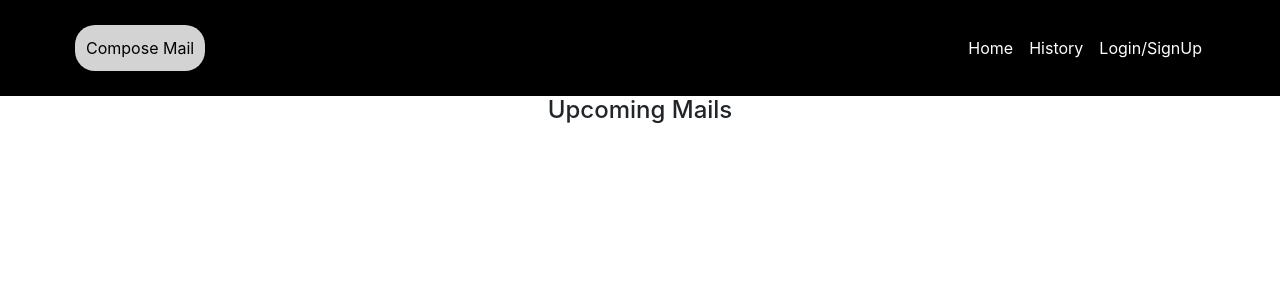
After one commit to Inoxia25/MailScheduler, a Node server app: page /home in a window 1280 px wide. The commit adds this page. Shown: the top 300 px of the page. Run offline with Node 20, Linux system fonts and the light colour scheme; some libraries are stand-ins or nearby versions.

Commit message:
home and history page

```diff
--- a/app.js
+++ b/app.js
@@ -39,6 +39,16 @@ mongoose.connect(
 app.get('/', function(req, res) {
   res.render('login');
 });
+app.get('/home', function(req, res) {
+  res.render('home');
+});
+app.get('/history', function(req, res) {
+  res.render('history');
+});
+app.get('/mail', function(req, res) {
+  res.render('mail');
+});
+
 
 app.post('/mail',function(req,res){
   res.send(req.body);
--- a/package.json
+++ b/package.json
@@ -18,7 +18,7 @@
     "express": "^4.17.1",
     "express-session": "^1.17.2",
     "method-override": "^3.0.0",
-    "mongoose": "^5.12.14",
+    "mongoose": "^5.12.15",
     "node-cron": "^3.0.0",
     "node-schedule": "^2.0.0",
     "nodemailer": "^6.6.2",
--- /dev/null
+++ b/views/home.ejs
@@ -0,0 +1,66 @@
+<!DOCTYPE html>
+<html lang="en">
+<head>
+    <meta charset="UTF-8">
+    <meta http-equiv="X-UA-Compatible" content="IE=edge">
+    <meta name="viewport" content="width=device-width, initial-scale=1.0">
+    <link rel="stylesheet" href="https://maxcdn.bootstrapcdn.com/bootstrap/4.5.2/css/bootstrap.min.css">
+    <link rel="stylesheet" href="https://cdnjs.cloudflare.com/ajax/libs/font-awesome/4.7.0/css/font-awesome.min.css">
+    <style>
+        .navigationBar a{
+        top: 52px;
+        font-family: Inter;
+        font-style: normal;
+        font-weight: normal;
+        font-size: 16px;
+        line-height: 19px;
+        color: white;
+        }
+        .navigationBar{
+        background:  black;
+        padding: 20px 70px;
+
+        }
+        .compose{
+            background-color: lightgray;
+            border-radius: 20px;
+            margin: 5px;
+            padding: 10px;
+        }
+        .compose a{
+            text-decoration: none;
+            color: black;
+        }
+    </style>
+
+
+    <title>Home</title>
+</head>
+<body>
+    <nav class="navbar  navbar-expand-sm  navigationBar container-fluid">
+        <button class="btn compose">
+            <a href="/mail">Compose Mail</a>
+        </button>
+        <ul class="navbar-nav ml-auto ">
+            <li class="nav-item "><a class="nav-link" href="/">Home</a></li>
+            <li class="nav-item"><a class="nav-link" href="/history">History</a></li>
+            <li class="nav-item"><a class="nav-link" href="/login">Login/SignUp</a></li>
+        </ul>
+
+    </nav>
+   <div class="container">
+       <div class="row">
+           <div class="col-12 text-center">
+               <h4>Upcoming Mails</h4>
+           </div>
+       </div>
+   </div>
+
+
+
+    <script src="https://ajax.googleapis.com/ajax/libs/jquery/3.5.1/jquery.min.js"></script>
+    <script src="https://cdnjs.cloudflare.com/ajax/libs/popper.js/1.16.0/umd/popper.min.js"></script>
+    <script src="https://maxcdn.bootstrapcdn.com/bootstrap/4.5.2/js/bootstrap.min.js"></script>
+
+</body>
+</html>
--- a/views/mail.ejs
+++ b/views/mail.ejs
@@ -36,9 +36,9 @@
     <nav class="navbar  navbar-expand-sm  navigationBar container-fluid">
 
         <ul class="navbar-nav ml-auto ">
-            <li class="nav-item "><a class="nav-link" href="#">Home</a></li>
-            <li class="nav-item"><a class="nav-link" href="#">History</a></li>
-            <li class="nav-item"><a class="nav-link" href="#">Login/SignUp</a></li>
+            <li class="nav-item "><a class="nav-link" href="/home">Home</a></li>
+            <li class="nav-item"><a class="nav-link" href="/history">History</a></li>
+            <li class="nav-item"><a class="nav-link" href="/">Login/SignUp</a></li>
         </ul>
 
     </nav>
```
Also changed, not shown: views/history.ejs (added, +67 -0 lines), views/home.html (deleted, +0 -50 lines), 1 other file.
